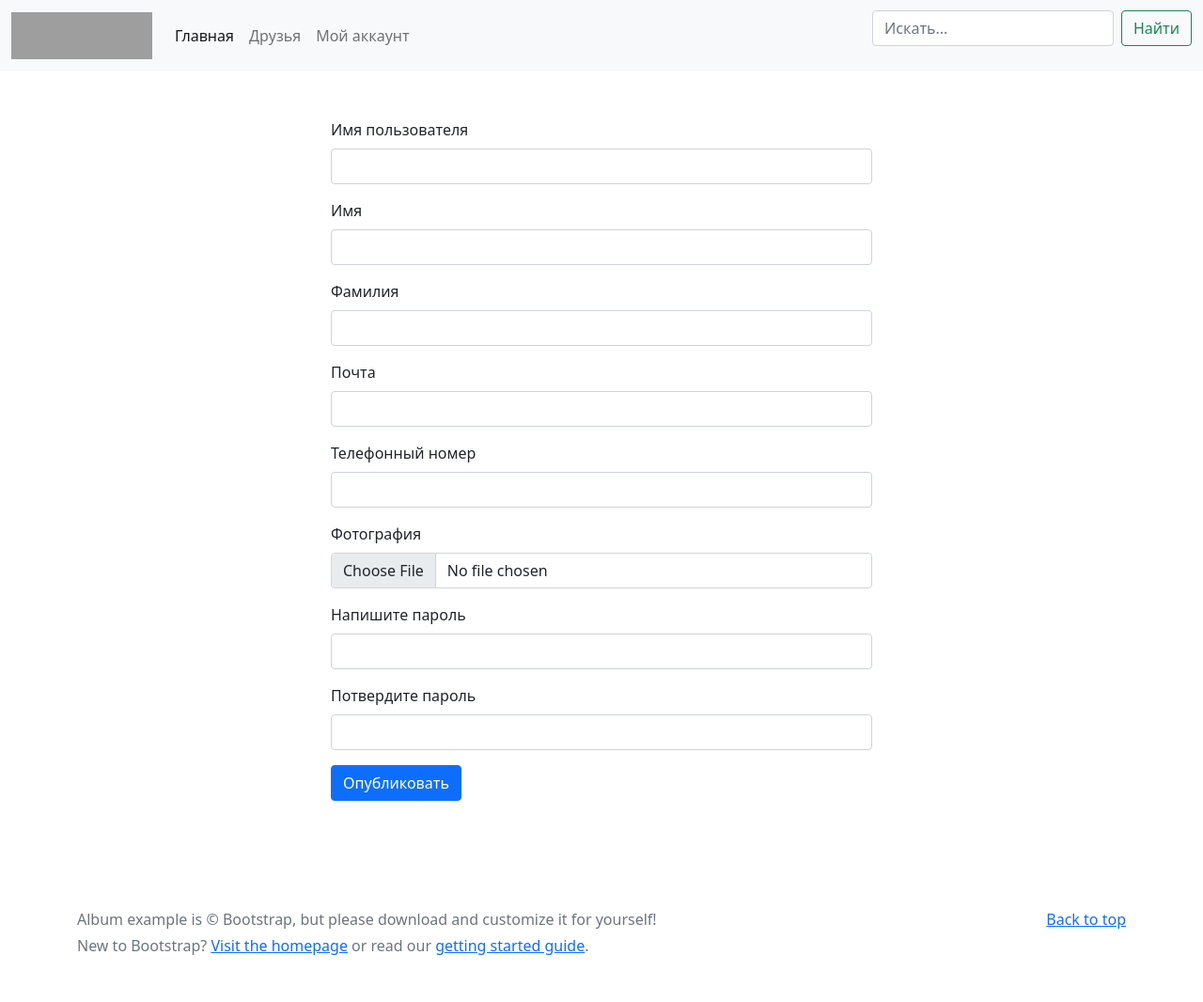
After one commit to Toktorov/Instagram22, a Django app: page /register/ in a window 1280 px wide. The commit adds this page. Shown: the whole page at 94% size. Run offline with Django 4.2, Linux system fonts and the light colour scheme; some libraries are stand-ins or nearby versions; grey boxes are pictures that could not be loaded.

Commit message:
user login, register and post create (CRUD system)

```diff
--- a/instagram/urls.py
+++ b/instagram/urls.py
@@ -15,14 +15,20 @@ Including another URLconf
 """
 from django.contrib import admin
 from django.urls import path
-from posts.views import index, post_detail
+from posts.views import index, post_detail, post_create
+from users.views import register, user_login
 from django.conf import settings
 from django.conf.urls.static import static
+from django.contrib.auth.views import LogoutView
 
 urlpatterns = [
     path('admin/', admin.site.urls),
     path('', index, name = "index"),
     path('post/<int:id>', post_detail, name = "post_detail"),
+    path('post/create/', post_create, name = "post_create"),
+    path('register/', register, name = "register"),
+    path('login/', user_login, name = "user_login"),
+    path('logout/', LogoutView.as_view(next_page = "index"), name = "logout")
 ]
 
 urlpatterns += static(settings.MEDIA_URL, document_root=settings.MEDIA_ROOT)
--- /dev/null
+++ b/templates/register.html
@@ -0,0 +1,96 @@
+<html lang="en">
+<head>
+    <meta charset="UTF-8">
+    <meta http-equiv="X-UA-Compatible" content="IE=edge">
+    <meta name="viewport" content="width=device-width, initial-scale=1.0">
+    <title>Document</title>
+    <link href="https://cdn.jsdelivr.net/npm/bootstrap@5.0.2/dist/css/bootstrap.min.css" rel="stylesheet" integrity="sha384-EVSTQN3/azprG1Anm3QDgpJLIm9Nao0Yz1ztcQTwFspd3yD65VohhpuuCOmLASjC" crossorigin="anonymous">
+<script src="https://cdn.jsdelivr.net/npm/bootstrap@5.0.2/dist/js/bootstrap.bundle.min.js" integrity="sha384-MrcW6ZMFYlzcLA8Nl+NtUVF0sA7MsXsP1UyJoMp4YLEuNSfAP+JcXn/tWtIaxVXM" crossorigin="anonymous"></script>
+</head>
+<body>
+    <div class="header">
+        <nav class="navbar navbar-expand-lg navbar-light bg-light">
+            <div class="container-fluid">
+              <a class="navbar-brand" href="#"><img style="height: 50px; width:150px;" src="https://upload.wikimedia.org/wikipedia/commons/thumb/2/2a/Instagram_logo.svg/800px-Instagram_logo.svg.png" alt=""></a>
+              <button class="navbar-toggler" type="button" data-bs-toggle="collapse" data-bs-target="#navbarSupportedContent" aria-controls="navbarSupportedContent" aria-expanded="false" aria-label="Toggle navigation">
+                <span class="navbar-toggler-icon"></span>
+              </button>
+              <div class="collapse navbar-collapse" id="navbarSupportedContent">
+                <ul class="navbar-nav me-auto mb-2 mb-lg-0">
+                  <li class="nav-item">
+                    <a class="nav-link active" aria-current="page" href="#">Главная</a>
+                  </li>
+                  <li class="nav-item">
+                    <a class="nav-link" href="friends.html">Друзья</a>
+                  </li>
+                  <li class="nav-item">
+                    <a class="nav-link" href="#">Мой аккаунт</a>
+                  </li>
+                </ul>
+                <form class="d-flex">
+                  <input class="form-control me-2" type="search" placeholder="Искать..." aria-label="Search">
+                  <button class="btn btn-outline-success" type="submit">Найти</button>
+                </form>
+              </div>
+            </div>
+          </nav>
+    </div>
+
+    <div style="margin: 50px 0;" class="row">
+        <div style="max-width:600px !important; margin:0 auto !important;" class="container">
+            <form method="POST" enctype='multipart/form-data'>
+                {% csrf_token %}
+                <div class="mb-3">
+                    <label for="exampleInputEmail1" class="form-label">Имя пользователя</label>
+                    <input type="text" name = 'username' class="form-control">
+                </div>
+                <div class="mb-3">
+                    <label for="exampleInputEmail1" class="form-label">Имя</label>
+                    <input type="text" name = 'last_name' class="form-control">
+                </div>
+                <div class="mb-3">
+                    <label for="exampleInputEmail1" class="form-label">Фамилия</label>
+                    <input type="text" name = "first_name" class="form-control">
+                </div>
+                <div class="mb-3">
+                    <label for="exampleInputEmail1" class="form-label">Почта</label>
+                    <input type="email" name = "email" class="form-control">
+                </div>
+                <div class="mb-3">
+                    <label for="exampleInputEmail1" class="form-label">Телефонный номер</label>
+                    <input type="text" name = "phone" class="form-control">
+                </div>
+                <div class="mb-3">
+                    <label for="exampleInputEmail1" class="form-label">Фотография</label>
+                    <input type="file" name = "profile_image" class="form-control">
+                </div>
+                <div class="mb-3">
+                    <label for="exampleInputEmail1" class="form-label">Напишите пароль</label>
+                    <input type="password" name = "password" class="form-control">
+                </div>
+                <div class="mb-3">
+                    <label for="exampleInputEmail1" class="form-label">Потвердите пароль</label>
+                    <input type="password" name = "password2" class="form-control">
+                </div>
+                <button type="submit" class="btn btn-primary">Опубликовать</button>
+              </form>
+        </div>
+    </div>
+
+
+    <footer class="text-muted py-5">
+        <div class="container">
+          <p class="float-end mb-1">
+            <a href="#">Back to top</a>
+          </p>
+          <p class="mb-1">Album example is © Bootstrap, but please download and customize it for yourself!</p>
+          <p class="mb-0">New to Bootstrap? <a href="/">Visit the homepage</a> or read our <a href="/docs/5.0/getting-started/introduction/">getting started guide</a>.</p>
+        </div>
+    </footer>
+
+
+
+    <script src="https://cdn.jsdelivr.net/npm/@popperjs/core@2.9.2/dist/umd/popper.min.js" integrity="sha384-IQsoLXl5PILFhosVNubq5LC7Qb9DXgDA9i+tQ8Zj3iwWAwPtgFTxbJ8NT4GN1R8p" crossorigin="anonymous"></script>
+<script src="https://cdn.jsdelivr.net/npm/bootstrap@5.0.2/dist/js/bootstrap.min.js" integrity="sha384-cVKIPhGWiC2Al4u+LWgxfKTRIcfu0JTxR+EQDz/bgldoEyl4H0zUF0QKbrJ0EcQF" crossorigin="anonymous"></script>
+</body>
+</html>
--- a/users/views.py
+++ b/users/views.py
@@ -1,3 +1,31 @@
-from django.shortcuts import render
+from django.shortcuts import redirect, render
+from users.models import User
+from django.contrib.auth import login, authenticate
 
 # Create your views here.
+def register(request):
+    if request.method == "POST":
+        username = request.POST.get('username')
+        first_name = request.POST.get('first_name')
+        last_name = request.POST.get('last_name')
+        email = request.POST.get('email')
+        phone = request.POST.get('phone')
+        profile_image = request.FILES.get('profile_image')
+        password = request.POST.get('password')
+        password2 = request.POST.get('password2')
+        if password == password2:
+            user = User.objects.create(username = username, first_name = first_name, last_name = last_name, email = email, phone = phone, profile_image = profile_image)
+            user.set_password(password)
+            user.save()
+            return redirect('user_login')
+    return render(request, 'register.html')
+
+def user_login(request):
+    if request.method == "POST":
+        username = request.POST.get('username')
+        password = request.POST.get('password')
+        user = User.objects.get(username = username)
+        user = authenticate(username = username, password = password)
+        login(request, user)
+        return redirect('index')
+    return render(request, 'login.html')
```
Also changed, not shown: posts/views.py (+10 -1 lines), templates/index.html (+19 -1 lines), templates/login.html (added, +72 -0 lines), templates/post_create.html (added, +76 -0 lines).
